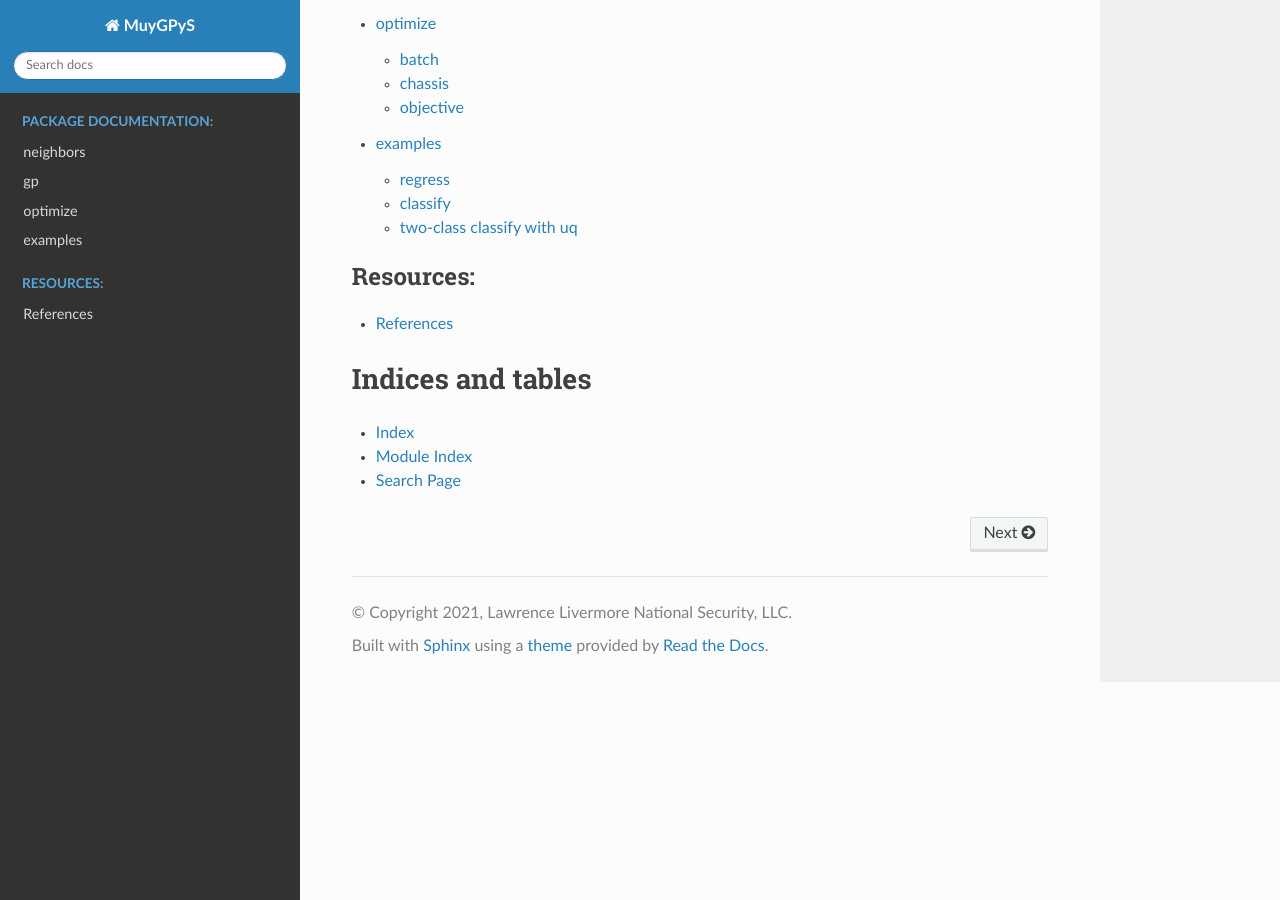
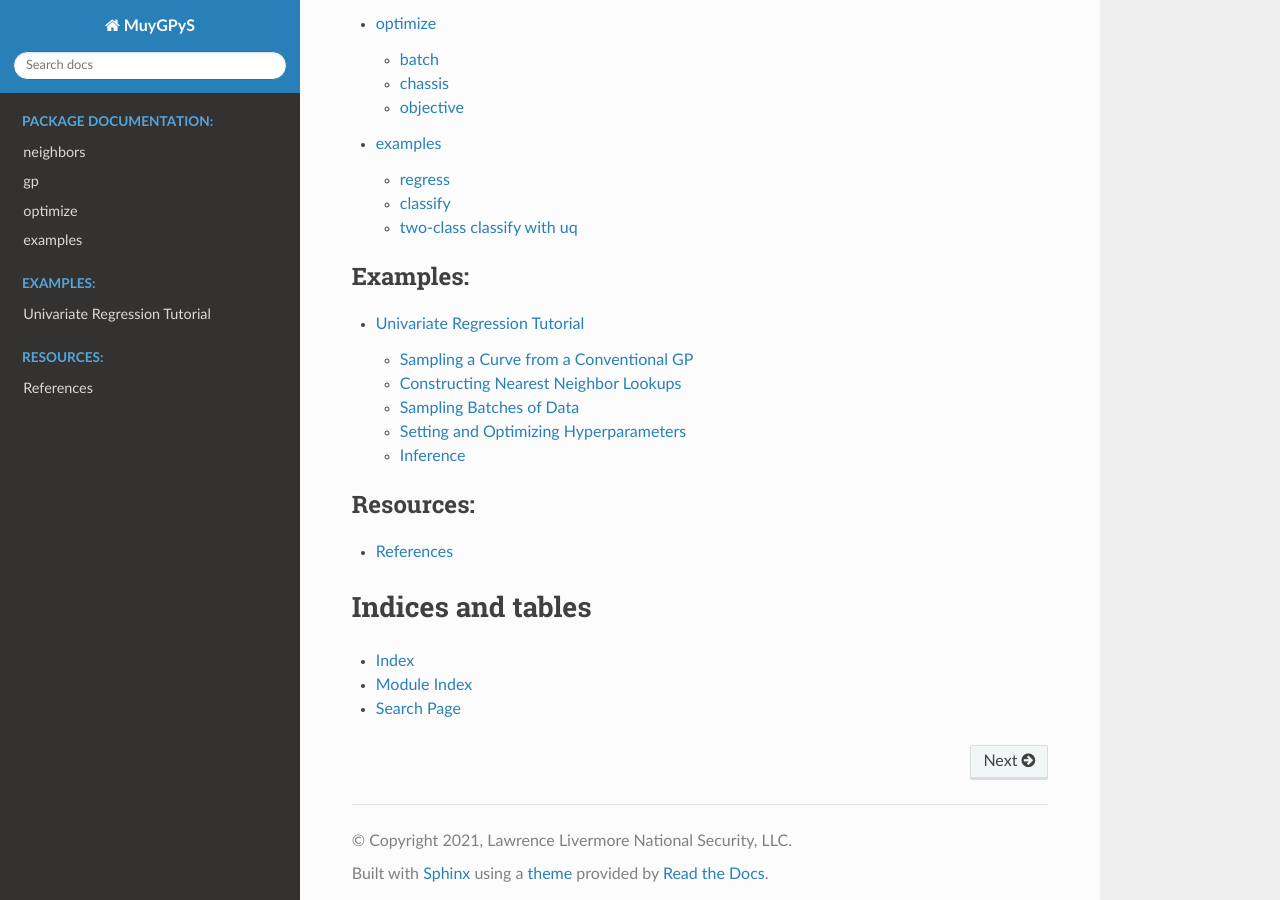
Before and after one commit to LLNL/MuyGPyS, a Sphinx documentation site: the page built from docs/index.rst, in a window 1280 px wide and 900 px high, scrolled down 696 px. Built offline with Sphinx 7.4.7 and the Read the Docs theme 2.0.0, drawn with Linux system fonts in a browser that asks for light colours.

Commit message:
Linked tutorial notebook into docs and inserted links.

```diff
--- a/docs/conf.py
+++ b/docs/conf.py
@@ -55,7 +55,12 @@ extensions = [
     'sphinx.ext.viewcode',
     'sphinx.ext.napoleon',
     'sphinx_autodoc_typehints',
+    'nbsphinx',
 ]
+
+# (Dis/En)able notebook execution
+# Uncomment to turn off notebook execution
+#nbsphinx_execute = 'never'
 
 # Add any paths that contain templates here, relative to this directory.
 templates_path = ['_templates']
--- a/docs/index.rst
+++ b/docs/index.rst
@@ -34,6 +34,12 @@ If you use MuyGPyS in a research paper, please reference our article::
 
 .. toctree::
    :maxdepth: 2
+   :caption: Examples:
+
+   examples/univariate_regression_tutorial.ipynb
+
+.. toctree::
+   :maxdepth: 2
    :caption: Resources:
 
    resources/references
--- a/docs/requirements.txt
+++ b/docs/requirements.txt
@@ -1,5 +1,10 @@
 sphinx==4.1.1
 sphinx-rtd-theme==0.5.2
 sphinx-autodoc-typehints==1.12.0
+nbsphinx==0.8.7
+pandoc==2.0.1
+pandocfilters==1.5.0
+ipython==7.30.1
+ipykernel==6.6.0
 # Needed to get autodoc to link correctly
 #.
```
Also changed, not shown: docs/examples/univariate_regression_tutorial.ipynb.
